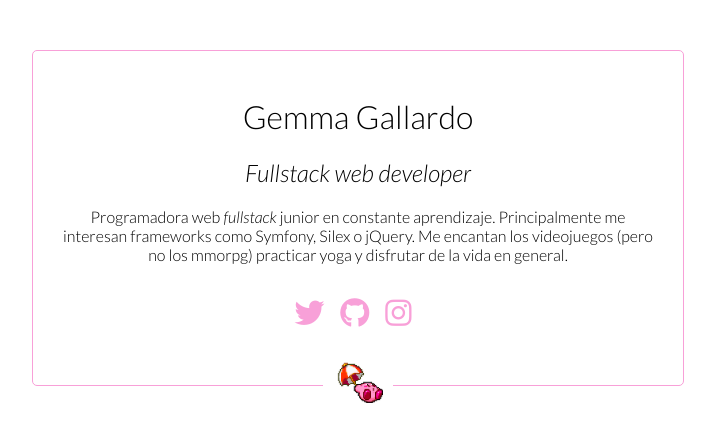
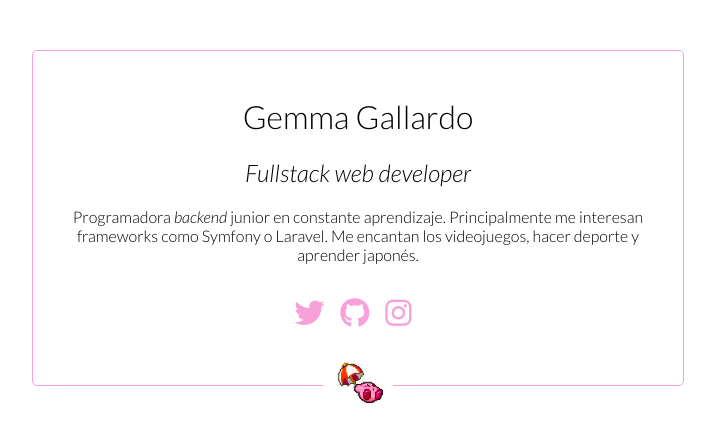
Before and after one commit to nibanako/nibanako.github.io, a plain HTML site: page index.html in a window 1280 px wide. Shown: the whole page, without its empty margins (282-997 px from the left). Drawn offline with Linux system fonts and the light colour scheme.

Commit message:
Actualizo la página después de mucho

```diff
--- a/index.html
+++ b/index.html
@@ -11,7 +11,7 @@
     <main>
       <h1>Gemma Gallardo</h1>
       <h2><em>Fullstack web developer</em></h2>
-  <p>Programadora web <em>fullstack</em> junior en constante aprendizaje. Principalmente me interesan frameworks como Symfony, Silex o jQuery. Me encantan los videojuegos (pero no los mmorpg) practicar yoga y disfrutar de la vida en general.</p>
+      <p>Programadora <em>backend</em> junior en constante aprendizaje. Principalmente me interesan frameworks como Symfony o Laravel. Me encantan los videojuegos, hacer deporte y aprender japonés.</p>
       <ul>
         <li><a href="https://twitter.com/nibanako"><i class="fa fa-twitter"></i></a></li>
         <li><a href="https://github.com/nibanako"><i class="fa fa-github"></i></a></li>
@@ -21,6 +21,5 @@
     <div class="kirby">
       <img width="50" src="/assets/img/kirby.gif"/>
     </div>
-
   </body>
 </html>
```
Lines whose indentation alone changed are shown as unchanged.
